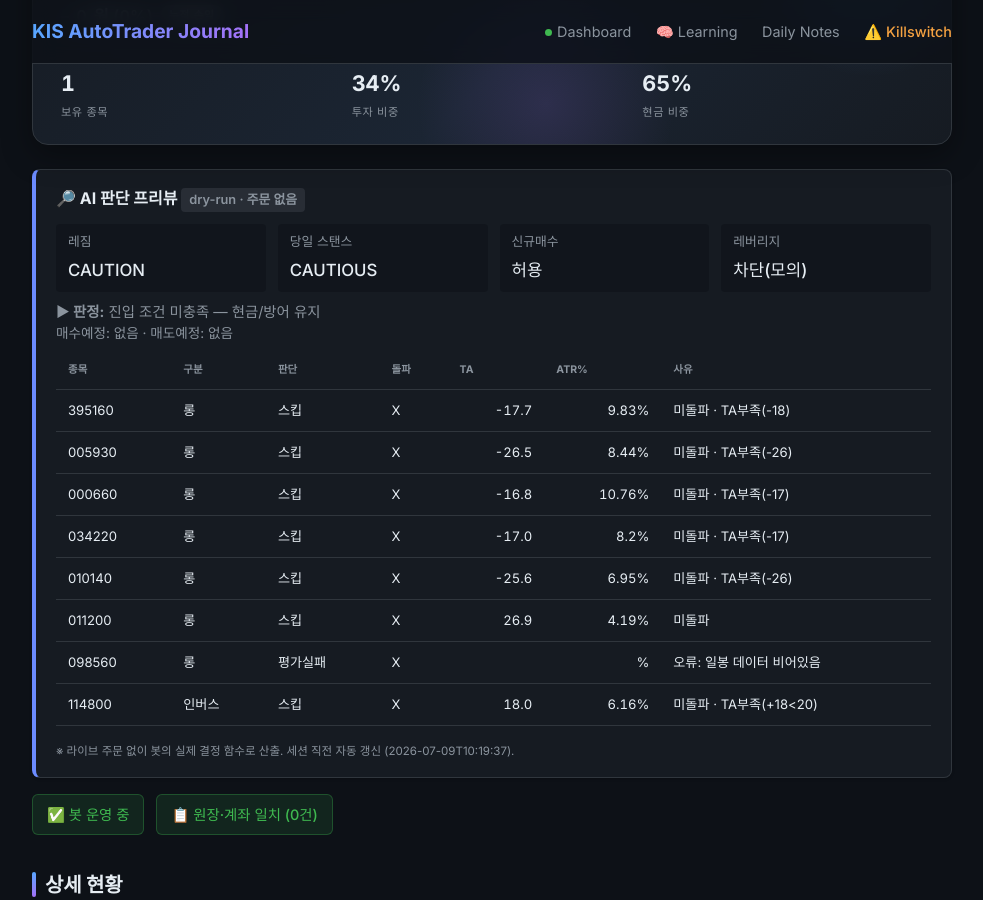
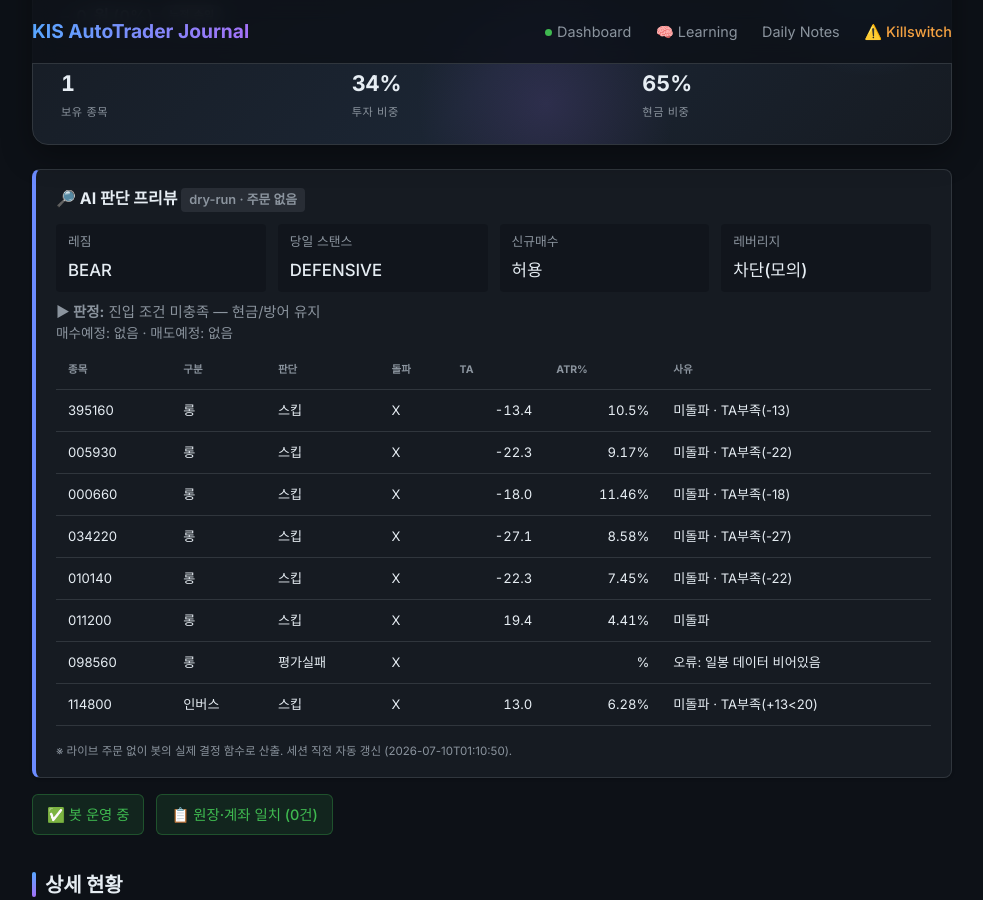
Before and after one commit to BudongJW/kis-trading-journal, a Jekyll site: the page built from index.html, in a window 1280 px wide and 900 px high, scrolled down 209 px. Shown: the whole window, without its empty margins (148-1131 px from the left). Built offline with Jekyll 4.4.1, drawn with Linux system fonts in a browser that asks for light colours; nearby versions of some CDN libraries.

Commit message:
auto: dry-run preview 07-09 16:11Z

```diff
--- a/_data/dry_run.json
+++ b/_data/dry_run.json
@@ -1,31 +1,31 @@
 {
-  "generated_at": "2026-07-09T10:19:37",
+  "generated_at": "2026-07-10T01:10:50",
   "mode": "DRY-RUN (읽기 전용, 주문 없음)",
   "market": {
-    "regime": "CAUTION",
+    "regime": "BEAR",
     "regime_blind": false,
-    "regime_detail": "카나리아 1/2 음전환",
-    "day_stance": "CAUTIOUS",
+    "regime_detail": "카나리아 1/2 음전환 | ⚡급락 트리거 BEAR → CAUTION에서 BEAR 격상 (3일 지속 급락 BEAR (3일 -9.5%))",
+    "day_stance": "DEFENSIVE",
     "day_stance_forced": false,
-    "briefing": "오늘 스탠스 신중(CAUTIOUS) · 레짐 CAUTION·신뢰도 42% · 美 오버나이트 neutral(+0.2%) · 예산 40%·최대 2종목·허용 롱/인버스",
+    "briefing": "오늘 스탠스 방어(DEFENSIVE) · 레짐 BEAR·신뢰도 42% · 美 오버나이트 neutral(+0.2%) · 예산 25%·최대 1종목·허용 인버스",
     "blocks_new_buys": false
   },
   "gates": {
     "leverage_dry_run": true,
     "leverage_gate_allowed": false,
-    "leverage_gate_reason": "레짐 CAUTION(BULL 아님) → 레버리지 금지"
+    "leverage_gate_reason": "레짐 BEAR(BULL 아님) → 레버리지 금지"
   },
   "account": {
-    "cash": 469032,
+    "cash": 473342,
     "holdings_readable": {
-      "069500": 2
+      "114800": 235
     }
   },
   "holdings_risk": [
     {
-      "symbol": "069500",
-      "qty": 2,
-      "price": 121790,
+      "symbol": "114800",
+      "qty": 235,
+      "price": 1043,
       "would_sell": false,
       "reason": ""
     }
@@ -36,58 +36,58 @@
       "type": "롱",
       "decision": "스킵",
       "breakout": false,
-      "ta": -17.7,
-      "atr_pct": 9.83,
+      "ta": -13.4,
+      "atr_pct": 10.5,
       "fee_gate_ok": true,
-      "why_skip": "미돌파 · TA부족(-18)"
+      "why_skip": "미돌파 · TA부족(-13)"
     },
     {
       "symbol": "005930",
       "type": "롱",
       "decision": "스킵",
       "breakout": false,
-      "ta": -26.5,
-      "atr_pct": 8.44,
+      "ta": -22.3,
+      "atr_pct": 9.17,
       "fee_gate_ok": true,
-      "why_skip": "미돌파 · TA부족(-26)"
+      "why_skip": "미돌파 · TA부족(-22)"
     },
     {
       "symbol": "000660",
       "type": "롱",
       "decision": "스킵",
       "breakout": false,
-      "ta": -16.8,
-      "atr_pct": 10.76,
+      "ta": -18.0,
+      "atr_pct": 11.46,
       "fee_gate_ok": true,
-      "why_skip": "미돌파 · TA부족(-17)"
+      "why_skip": "미돌파 · TA부족(-18)"
     },
     {
       "symbol": "034220",
       "type": "롱",
       "decision": "스킵",
       "breakout": false,
-      "ta": -17.0,
-      "atr_pct": 8.2,
+      "ta": -27.1,
+      "atr_pct": 8.58,
       "fee_gate_ok": true,
-      "why_skip": "미돌파 · TA부족(-17)"
+      "why_skip": "미돌파 · TA부족(-27)"
     },
     {
       "symbol": "010140",
       "type": "롱",
       "decision": "스킵",
       "breakout": false,
-      "ta": -25.6,
-      "atr_pct": 6.95,
+      "ta": -22.3,
+      "atr_pct": 7.45,
       "fee_gate_ok": true,
-      "why_skip": "미돌파 · TA부족(-26)"
+      "why_skip": "미돌파 · TA부족(-22)"
     },
     {
       "symbol": "011200",
       "type": "롱",
       "decision": "스킵",
       "breakout": false,
-      "ta": 26.9,
-      "atr_pct": 4.19,
+      "ta": 19.4,
+      "atr_pct": 4.41,
       "fee_gate_ok": true,
       "why_skip": "미돌파"
     },
@@ -103,15 +103,15 @@
       "entry_via": "-",
       "decision": "스킵",
       "breakout": false,
-      "ta": 18.0,
-      "atr_pct": 6.16,
+      "ta": 13.0,
+      "atr_pct": 6.28,
       "fee_gate_ok": true,
-      "why_skip": "미돌파 · TA부족(+18<20)"
+      "why_skip": "미돌파 · TA부족(+13<20)"
     }
   ],
   "gap_recovery": {
     "enabled_live": true,
-    "now_kst": "10:20",
+    "now_kst": "01:11",
     "window": "09:00~09:20",
     "candidates": [
       {
@@ -119,7 +119,7 @@
         "name": "KODEX 미국나스닥100TR",
         "decision": "스킵",
         "gap_open_pct": 4.05,
-        "intraday_pct": 2.42,
+        "intraday_pct": -0.6,
         "in_window": false,
         "reason": "촉발 없음(오버나이트=normal≠aggressive_buy)"
       },
@@ -128,7 +128,7 @@
         "name": "삼성전자",
         "decision": "스킵",
         "gap_open_pct": 3.96,
-        "intraday_pct": 0.0,
+        "intraday_pct": -3.64,
         "in_window": false,
         "reason": "촉발 없음(오버나이트=normal≠aggressive_buy)"
       },
@@ -137,7 +137,7 @@
         "name": "SK하이닉스",
         "decision": "스킵",
         "gap_open_pct": 7.32,
-        "intraday_pct": 1.44,
+        "intraday_pct": -1.89,
         "in_window": false,
         "reason": "촉발 없음(오버나이트=normal≠aggressive_buy)"
       },
@@ -146,7 +146,7 @@
         "name": "LG디스플레이",
         "decision": "스킵",
         "gap_open_pct": 0.0,
-        "intraday_pct": -3.11,
+        "intraday_pct": -4.98,
         "in_window": false,
         "reason": "촉발 없음(오버나이트=normal≠aggressive_buy)"
       },
@@ -155,7 +155,7 @@
         "name": "삼성중공업",
         "decision": "스킵",
         "gap_open_pct": 0.24,
-        "intraday_pct": 4.25,
+        "intraday_pct": -1.18,
         "in_window": false,
         "reason": "촉발 없음(오버나이트=normal≠aggressive_buy)"
       },
@@ -164,7 +164,7 @@
         "name": "HMM",
         "decision": "스킵",
         "gap_open_pct": -0.4,
-        "intraday_pct": -1.45,
+        "intraday_pct": -3.25,
         "in_window": false,
         "reason": "촉발 없음(오버나이트=normal≠aggressive_buy)"
       },
@@ -181,17 +181,17 @@
   },
   "morning_momentum": {
     "enabled_live": true,
-    "now_kst": "10:20",
+    "now_kst": "01:11",
     "window": "09:00~14:00",
     "up_th": 0.6,
     "down_th": 0.6,
     "benchmark": "069500",
-    "direction": "long",
-    "in_window": true,
-    "move_pct": 4.25,
-    "intraday_pct": 0.42,
-    "would_enter": true,
-    "reason": "상승 아침추세 (전일대비 +4.25%, 시가대비 +0.42%)"
+    "direction": "none",
+    "in_window": false,
+    "move_pct": 0.71,
+    "intraday_pct": -2.98,
+    "would_enter": false,
+    "reason": "윈도 밖(01:11∉09:00~14:00)"
   },
   "us_entry_candidates": [
     {
@@ -207,28 +207,28 @@
       "symbol": "SCHG",
       "type": "long",
       "decision": "스킵",
-      "breakout": false,
-      "ta": 6.6,
-      "atr_pct": 1.31,
-      "why_skip": "미돌파 · TA부족(+7)"
+      "breakout": true,
+      "ta": 12.5,
+      "atr_pct": 1.32,
+      "why_skip": "TA부족(+12)"
     },
     {
       "symbol": "XLF",
       "type": "long",
-      "decision": "스킵",
-      "breakout": false,
-      "ta": 0.2,
+      "decision": "진입가능",
+      "breakout": true,
+      "ta": 16.9,
       "atr_pct": 1.34,
-      "why_skip": "미돌파 · TA부족(+0)"
+      "why_skip": "-"
     },
     {
       "symbol": "SH",
       "type": "inverse",
       "decision": "스킵",
       "breakout": false,
-      "ta": -14.5,
-      "atr_pct": 1.05,
-      "why_skip": "미돌파 · TA부족(-14)"
+      "ta": -19.0,
+      "atr_pct": 1.06,
+      "why_skip": "미돌파 · TA부족(-19)"
     },
     {
       "symbol": "PSQ",
@@ -241,22 +241,24 @@
       "type": "defensive",
       "decision": "스킵",
       "breakout": false,
-      "ta": 3.1,
-      "atr_pct": 0.53,
-      "why_skip": "미돌파 · TA부족(+3) · 수수료게이트"
+      "ta": -5.9,
+      "atr_pct": 0.51,
+      "why_skip": "미돌파 · TA부족(-6) · 수수료게이트"
     },
     {
       "symbol": "SHY",
       "type": "defensive",
       "decision": "스킵",
       "breakout": false,
-      "ta": 13.8,
+      "ta": 23.2,
       "atr_pct": 0.08,
-      "why_skip": "미돌파 · TA부족(+14) · 수수료게이트"
+      "why_skip": "미돌파 · 수수료게이트"
     }
   ],
   "us_summary": {
-    "would_buy": []
+    "would_buy": [
+      "XLF"
+    ]
   },
   "summary": {
     "would_buy": [],
```
